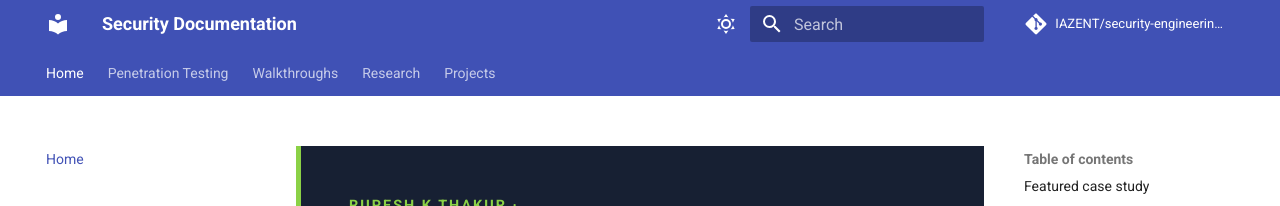
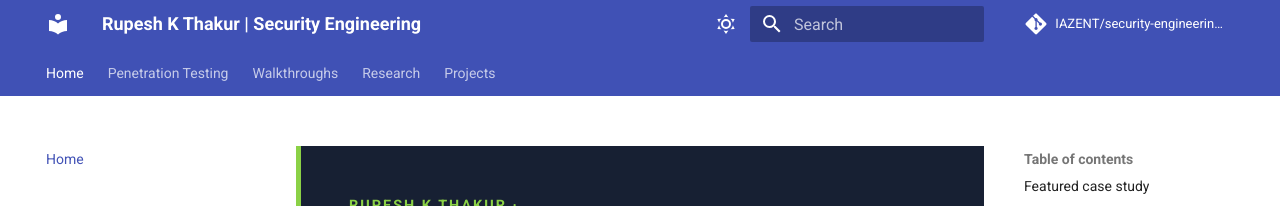
Before and after one commit to IAZENT/security-engineering-portfolio, an MkDocs documentation site: the page built from docs/index.md, in a window 1280 px wide. Shown: the top 206 px of the page. Built offline with MkDocs 1.6.1 and Material for MkDocs 9.7.7, drawn with Linux system fonts in a browser that asks for light colours; comment, search, counter and statistics services are not loaded.

Commit message:
Set professional portfolio site identity

```diff
--- a/mkdocs.yml
+++ b/mkdocs.yml
@@ -1,5 +1,5 @@
-site_name: Security Documentation
-site_description: Sanitized cybersecurity labs, research and project documentation
+site_name: Rupesh K Thakur | Security Engineering
+site_description: Practical cybersecurity case studies, security research, and evidence-led engineering documentation
 site_url: https://iazent.github.io/security-engineering-portfolio/
 repo_url: https://github.com/IAZENT/security-engineering-portfolio
 repo_name: IAZENT/security-engineering-portfolio
```
